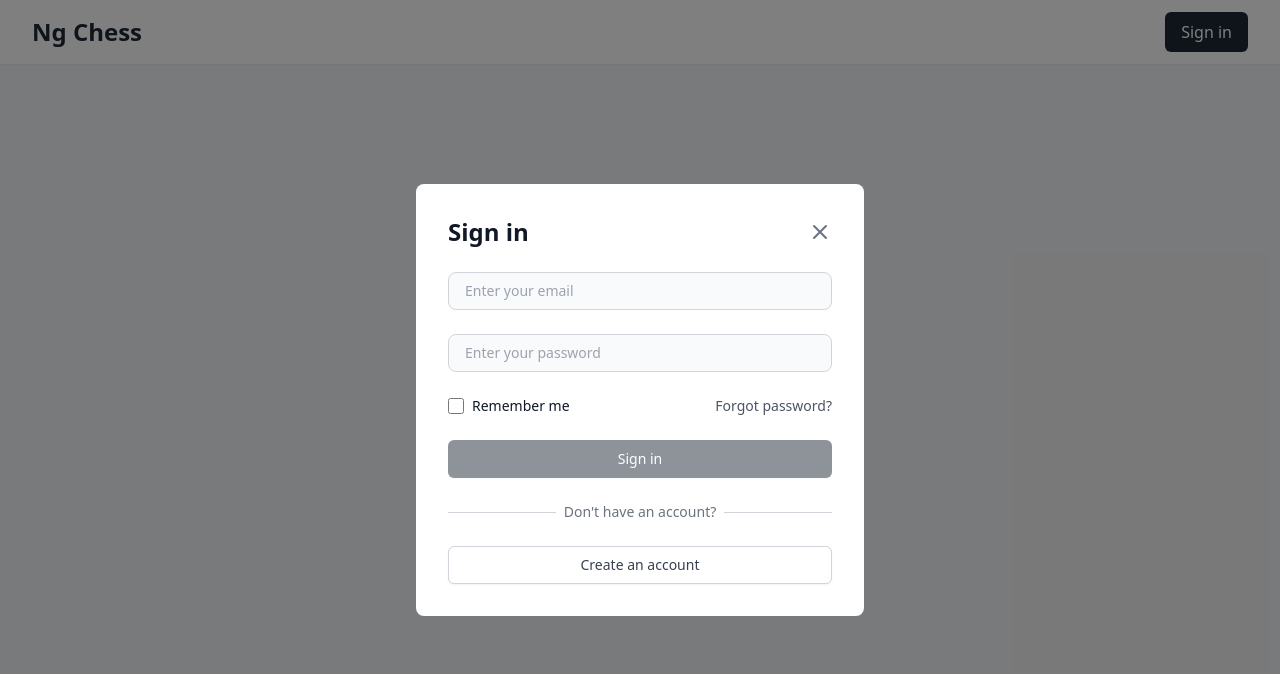
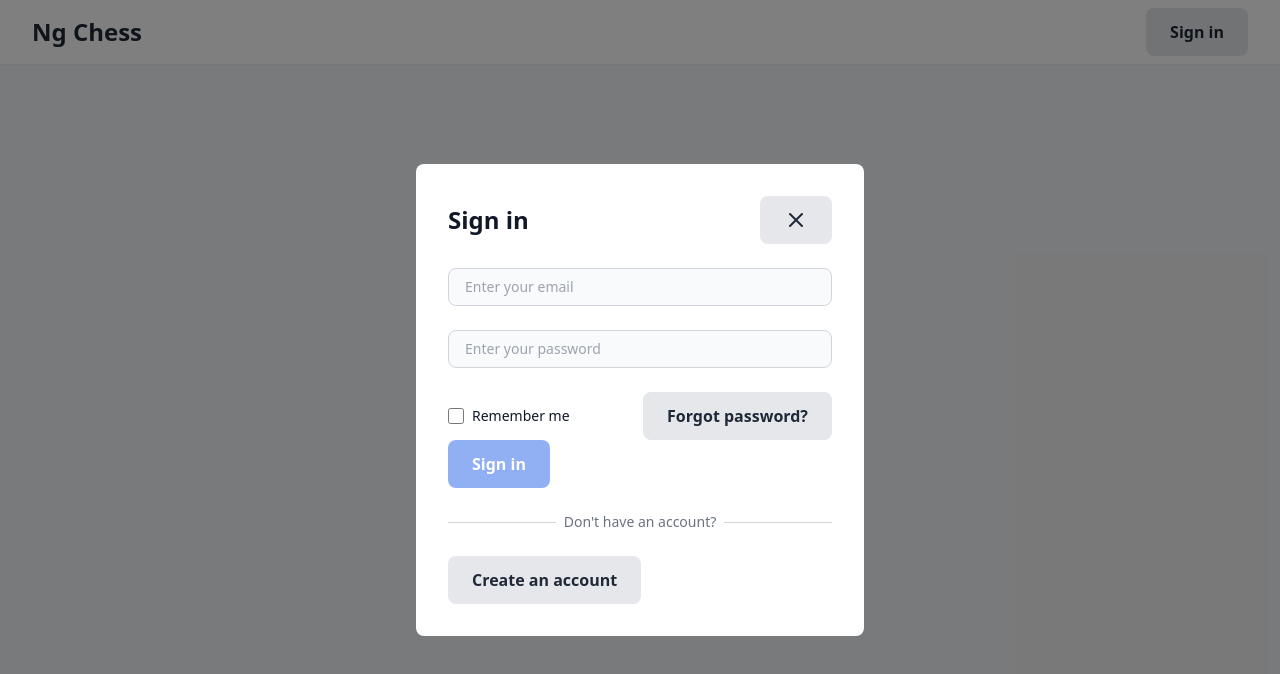
Before and after one commit to ThomasJson/Ng-Chess-app, an Angular app: page / in a window 1280 px wide. Both pictures are taken after a click on the button "Sign in". Shown: the top 674 px of the page. Built offline with nearby package versions, Linux system fonts and the light colour scheme.

Commit message:
🧑‍💻feat(design-system): NGC-5 - create ngchess-button

```diff
--- /dev/null
+++ b/src/app/components/ngchess-components/ngchess-button/ngchess-button.component.html
@@ -0,0 +1,8 @@
+<button
+    [routerLink]="routerLink"
+    [class]="buttonClass"
+    (click)="onClick.emit($event)"
+    [type]="type"
+    [disabled]="disabled">
+    <ng-content></ng-content>
+</button>
--- /dev/null
+++ b/src/app/components/ngchess-components/ngchess-button/ngchess-button.component.scss
@@ -0,0 +1,7 @@
+button {
+  transition: all 0.2s ease-in-out;
+}
+button:disabled {
+  opacity: 0.5;
+  cursor: not-allowed;
+}
--- /dev/null
+++ b/src/app/components/ngchess-components/ngchess-button/ngchess-button.component.ts
@@ -0,0 +1,27 @@
+import { Component, Input, Output, EventEmitter } from '@angular/core';
+import { RouterLink } from '@angular/router';
+
+@Component({
+  selector: 'ngchess-button',
+  standalone: true,
+  templateUrl: './ngchess-button.component.html',
+  styleUrls: ['./ngchess-button.component.scss'],
+  imports: [RouterLink]
+})
+export class NgchessButtonComponent {
+  @Input() routerLink?: string;
+  @Input() type: 'button' | 'submit' | 'reset' = 'button';
+  @Input() disabled = false;
+  @Input() variant: 'primary' | 'secondary' | 'danger' = 'primary';
+  @Output() onClick = new EventEmitter<MouseEvent>();
+
+  get buttonClass(): string {
+    const baseClasses = 'px-6 py-3 rounded-lg transition-colors duration-200 font-semibold';
+    const variantClasses = {
+      primary: 'bg-blue-600 text-white hover:bg-blue-700',
+      secondary: 'bg-gray-200 text-gray-800 hover:bg-gray-300',
+      danger: 'bg-red-600 text-white hover:bg-red-700'
+    };
+    return `${baseClasses} ${variantClasses[this.variant]}`;
+  }
+}
--- a/src/app/components/signin-modal/signin-modal.component.html
+++ b/src/app/components/signin-modal/signin-modal.component.html
@@ -2,11 +2,11 @@
   <div class="bg-white rounded-lg p-8 w-full max-w-md" (click)="$event.stopPropagation()">
     <div class="flex justify-between items-center mb-6">
       <h2 class="text-2xl font-bold text-gray-900">Sign in</h2>
-      <button class="text-gray-500 hover:text-gray-700" (click)="close()">
+      <ngchess-button variant="secondary" (onClick)="close()">
         <svg class="w-6 h-6" fill="none" stroke="currentColor" viewBox="0 0 24 24">
           <path stroke-linecap="round" stroke-linejoin="round" stroke-width="2" d="M6 18L18 6M6 6l12 12"></path>
         </svg>
-      </button>
+      </ngchess-button>
     </div>
 
     <form [formGroup]="signInForm" (ngSubmit)="onSubmit()" class="space-y-6">
@@ -40,15 +40,14 @@
             class="h-4 w-4 rounded border-gray-300 text-gray-600 focus:ring-gray-500">
           <label for="remember" class="ml-2 block text-sm text-gray-900">Remember me</label>
         </div>
-        <button type="button" class="text-sm font-medium text-gray-600 hover:text-gray-500">
+        <ngchess-button variant="secondary" type="button">
           Forgot password?
-        </button>
+        </ngchess-button>
       </div>
 
-      <button type="submit" [disabled]="signInForm.invalid"
-        class="w-full flex justify-center py-2 px-4 border border-transparent rounded-md shadow-sm text-sm font-medium text-white bg-gray-800 hover:bg-gray-700 focus:outline-none focus:ring-2 focus:ring-offset-2 focus:ring-gray-500 disabled:opacity-50 disabled:cursor-not-allowed">
+      <ngchess-button variant="primary" type="submit" [disabled]="signInForm.invalid">
         Sign in
-      </button>
+      </ngchess-button>
     </form>
 
     <div class="mt-6">
@@ -61,9 +60,9 @@
         </div>
       </div>
       <div class="mt-6">
-        <button (click)="goToSignUp()" class="w-full flex justify-center py-2 px-4 border border-gray-300 rounded-md shadow-sm text-sm font-medium text-gray-700 bg-white hover:bg-gray-50 focus:outline-none focus:ring-2 focus:ring-offset-2 focus:ring-gray-500">
+        <ngchess-button variant="secondary" type="button" (onClick)="goToSignUp()">
           Create an account
-        </button>
+        </ngchess-button>
       </div>
     </div>
   </div>
--- a/src/app/components/signin-modal/signin-modal.component.ts
+++ b/src/app/components/signin-modal/signin-modal.component.ts
@@ -3,12 +3,13 @@ import { CommonModule } from '@angular/common';
 import { FormBuilder, FormGroup, ReactiveFormsModule, Validators } from '@angular/forms';
 import { Router } from '@angular/router';
 import { NgchessInputTextComponent } from '../ngchess-components/ngchess-input-text/ngchess-input-text.component';
+import { NgchessButtonComponent } from '../ngchess-components/ngchess-button/ngchess-button.component';
 
 @Component({
   selector: 'app-signin-modal',
   standalone: true,
   templateUrl: './signin-modal.component.html',
-  imports: [CommonModule, ReactiveFormsModule, NgchessInputTextComponent],
+  imports: [CommonModule, ReactiveFormsModule, NgchessInputTextComponent, NgchessButtonComponent],
 })
 export class SigninModalComponent {
   @Output() closeModal = new EventEmitter<void>();
--- a/src/app/features/home/home.component.html
+++ b/src/app/features/home/home.component.html
@@ -1,7 +1,6 @@
 <div class="flex flex-col items-center justify-center min-h-screen bg-gray-100">
     <h1 class="text-4xl font-bold mb-8 text-gray-800">Bienvenue sur Ng Chess</h1>
-    <button routerLink="/game"
-        class="px-6 py-3 bg-blue-600 text-white rounded-lg hover:bg-blue-700 transition-colors duration-200">
+    <ngchess-button routerLink="/game" variant="primary">
         Commencer une partie
-    </button>
+    </ngchess-button>
 </div>
--- a/src/app/features/home/home.component.ts
+++ b/src/app/features/home/home.component.ts
@@ -1,10 +1,11 @@
 import { Component } from '@angular/core';
 import { RouterLink } from '@angular/router';
+import { NgchessButtonComponent } from '../../components/ngchess-components/ngchess-button/ngchess-button.component';
 
 @Component({
   selector: 'app-home',
   standalone: true,
-  imports: [RouterLink],
+  imports: [RouterLink, NgchessButtonComponent],
   templateUrl: './home.component.html'
 })
 export class HomeComponent {}
--- a/src/app/layouts/game-layout/game-layout.component.html
+++ b/src/app/layouts/game-layout/game-layout.component.html
@@ -9,9 +9,9 @@
         <h1 class="text-xl font-semibold text-gray-800">Game Room</h1>
       </div>
       <div class="flex gap-4">
-        <button (click)="onResign()" class="px-4 py-2 bg-red-600 text-white rounded-md hover:bg-red-700 transition-colors">
+        <ngchess-button (onClick)="onResign()" variant="danger">
           Resign
-        </button>
+        </ngchess-button>
       </div>
     </div>
   </div>
--- a/src/app/layouts/game-layout/game-layout.component.ts
+++ b/src/app/layouts/game-layout/game-layout.component.ts
@@ -1,12 +1,13 @@
 import { Component } from '@angular/core';
 import { RouterLink, RouterOutlet } from '@angular/router';
 import { CommonModule } from '@angular/common';
+import { NgchessButtonComponent } from '../../components/ngchess-components/ngchess-button/ngchess-button.component';
 
 @Component({
   selector: 'app-game-layout',
   standalone: true,
   templateUrl: './game-layout.component.html',
-  imports: [RouterOutlet, RouterLink, CommonModule]
+  imports: [RouterOutlet, RouterLink, CommonModule, NgchessButtonComponent]
 })
 export class GameLayoutComponent {
   onResign(): void {
--- a/src/app/layouts/main-layout/main-layout.component.html
+++ b/src/app/layouts/main-layout/main-layout.component.html
@@ -5,9 +5,9 @@
         Ng Chess
       </a>
       <div class="flex gap-4">
-        <button (click)="openSignInModal()" class="px-4 py-2 bg-gray-800 text-white rounded-md hover:bg-gray-700 transition-colors">
+        <ngchess-button (onClick)="openSignInModal()" variant="secondary">
           Sign in
-        </button>
+        </ngchess-button>
       </div>
     </div>
   </div>
--- a/src/app/layouts/main-layout/main-layout.component.ts
+++ b/src/app/layouts/main-layout/main-layout.component.ts
@@ -2,12 +2,13 @@ import { Component } from '@angular/core';
 import { RouterLink, RouterOutlet } from '@angular/router';
 import { CommonModule } from '@angular/common';
 import { SigninModalComponent } from './../../components/signin-modal/signin-modal.component';
+import { NgchessButtonComponent } from '../../components/ngchess-components/ngchess-button/ngchess-button.component';
 
 @Component({
   selector: 'app-main-layout',
   standalone: true,
   templateUrl: './main-layout.component.html',
-  imports: [RouterOutlet, RouterLink, CommonModule, SigninModalComponent],
+  imports: [RouterOutlet, RouterLink, CommonModule, SigninModalComponent, NgchessButtonComponent],
 })
 export class MainLayoutComponent {
   showSignInModal = false;
```
Also changed, not shown: 2 other files (tests, documents, lock files or other folders).
